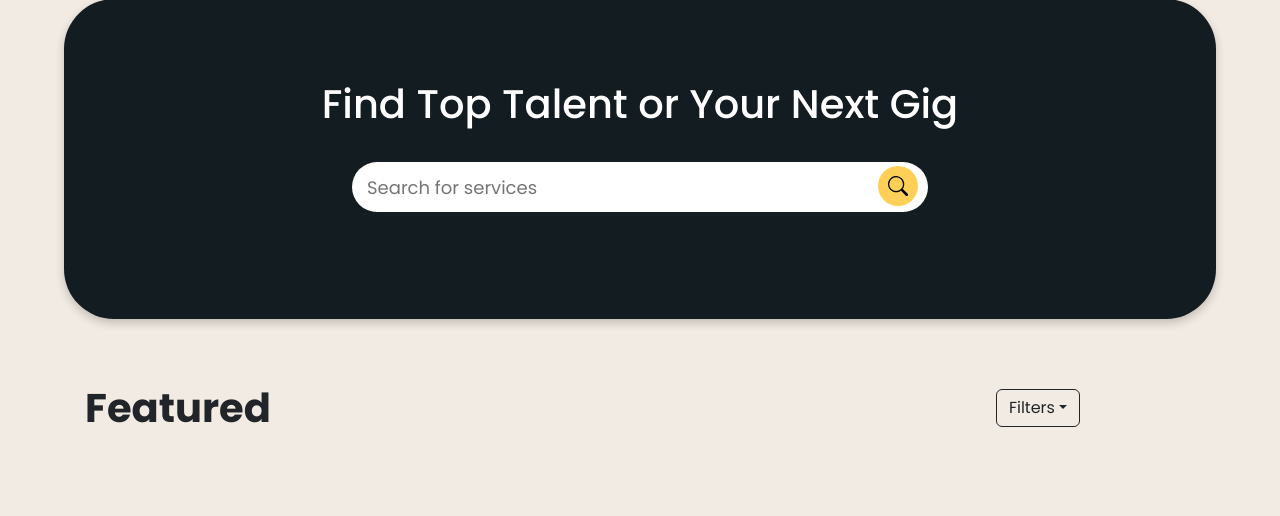
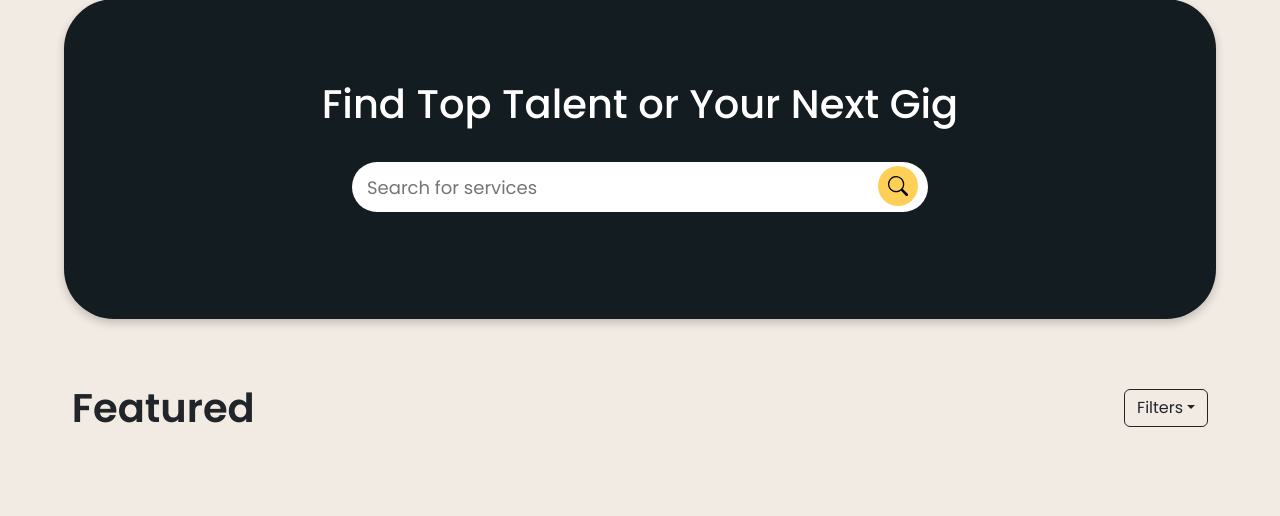
Before and after one commit to svillav4/HireHive, a Django app: page / in a window 1280 px wide. Shown: the part 141-657 px from the top of the page. Run offline with Django 5.2, Linux system fonts and the light colour scheme; data that the repository does not hold is empty.

Commit message:
Fixed some things on the home page

```diff
--- a/services/static/scripts/home.js
+++ b/services/static/scripts/home.js
@@ -1,5 +1,5 @@
 function toggleFilter() {
-    document.querySelector(".filter-dropdown").classList.toggle("active");
+    document.querySelector(".filter_dropdown").classList.toggle("active");
 }
 
 function clearFilters() {
@@ -15,7 +15,7 @@ function clearFilters() {
 
 // Close dropdown when clicking outside
 document.addEventListener("click", function(event) {
-    const dropdown = document.querySelector(".filter-dropdown");
+    const dropdown = document.querySelector(".filter_dropdown");
     if (!dropdown.contains(event.target)) {
         dropdown.classList.remove("active");
     }
--- a/services/static/styles/home.css
+++ b/services/static/styles/home.css
@@ -54,6 +54,43 @@
     border: none;
     cursor: pointer;
     margin: 0%;
+}
+
+.featured_header {
+    width: 90%;
+    margin: auto;
+    display: flex;
+    justify-content: space-around;
+    align-items: center;
+    flex-direction: row;
+}
+
+.featured_header h1{
+    width: 90%;
+    font-weight: 600;
+    margin: 25px 0px;
+}
+
+.filter_dropdown {
+    position: relative;
+    display: inline-block;
+}
+
+.filter_menu {
+    display: none;
+    position: absolute;
+    top: 110%;
+    right:0px;
+    background: white;
+    width: 250px;
+    box-shadow: 0px 4px 10px rgba(0, 0, 0, 0.2);
+    padding: 15px;
+    border-radius: 8px;
+    z-index: 10;
+}
+
+.filter_dropdown.active .filter_menu {
+    display: block;
 }
 
 .all_services_container{
@@ -158,33 +195,3 @@
 .service_info_bottom a:hover{
     text-decoration: underline;
 }
-
-.featured_header {
-    display: flex;
-    justify-content: center;
-    align-items: center;
-    flex-direction: row;
-}
-
-.filter-dropdown {
-    position: relative;
-    display: inline-block;
-    padding-right: 200px;
-}
-
-.filter-menu {
-    display: none;
-    position: absolute;
-    top: 100%;
-    left: 0;
-    background: white;
-    width: 250px;
-    box-shadow: 0px 4px 10px rgba(0, 0, 0, 0.2);
-    padding: 15px;
-    border-radius: 8px;
-    z-index: 10;
-}
-
-.filter-dropdown.active .filter-menu {
-    display: block;
-}
--- a/services/templates/pages/home.html
+++ b/services/templates/pages/home.html
@@ -24,11 +24,11 @@
     </div>
     <div>
         <div class="featured_header">
-            <h1 style="width: 90%; margin: 25px auto; font-weight: 700; padding-left: 85px;">Featured</h1>
-            <div class="filter-dropdown">
+            <h1>Featured</h1>
+            <div class="filter_dropdown">
                 <button class="btn btn-outline-dark dropdown-toggle" onclick="toggleFilter()">Filters</button>
                 <form method="GET" action="{% url 'home' %}">
-                    <div class="filter-menu">
+                    <div class="filter_menu">
                         <p class="fw-bold text-muted">Select Filter</p>
                         <div class="form-check">
                             <input class="form-check-input" type="radio" name="filter" value="basic"
@@ -69,7 +69,11 @@
                 <div class="service_info">
                     <div class="service_info_top">
                         <div class="service_info_profile">
-                            <img src="{% static 'images/default-avatar.jpg' %}" alt="">
+                            {% if user.image and user.image.name != "default-avatar.jpg" %}
+                                <img src="{{ user.image.url }}" alt="{{ user.name }}" >
+                            {% else %}
+                                <img src="{% static 'images/default-avatar.jpg' %}" alt="{{ user.name }}">
+                            {% endif %}
                             <b> {{ service.freelancer }} </b>
                         </div>
                         <div class="service_info_rating">
```
